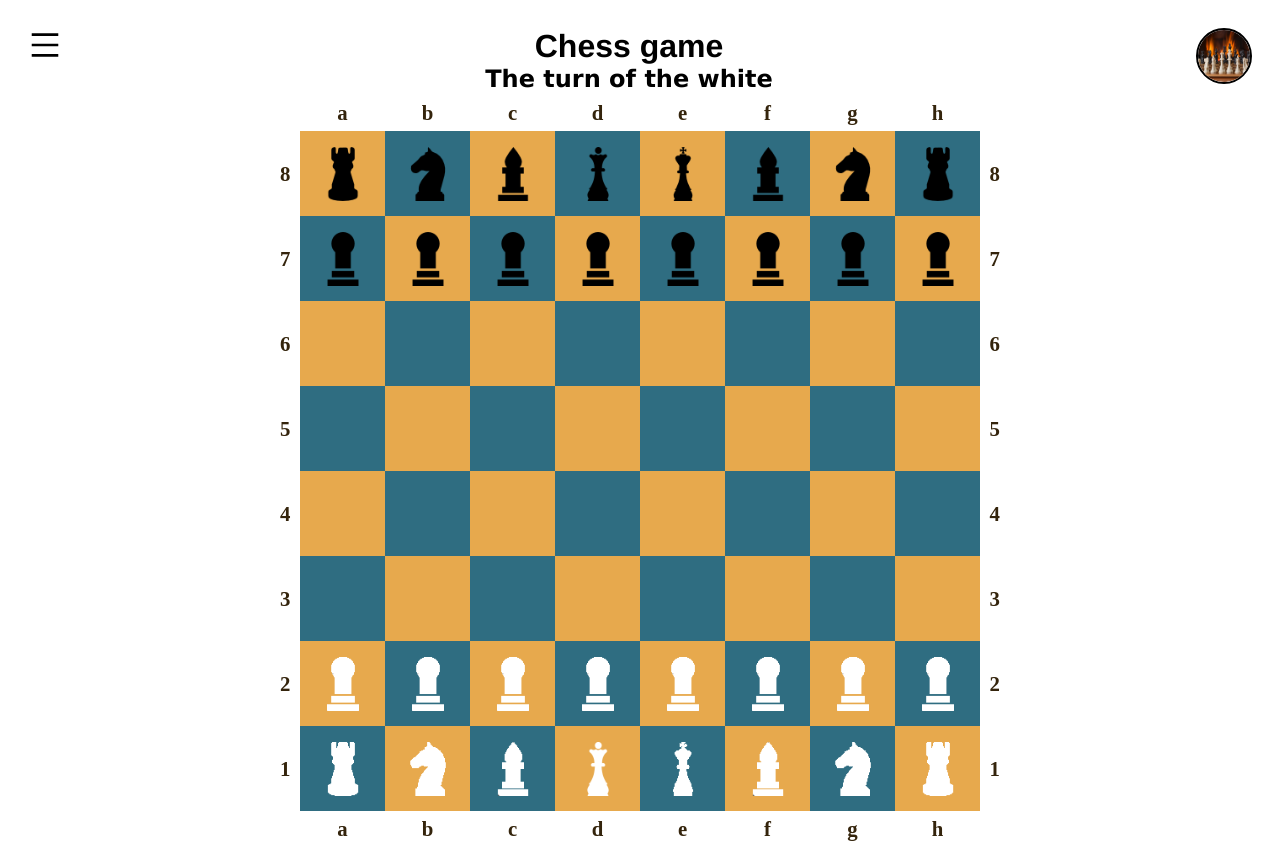
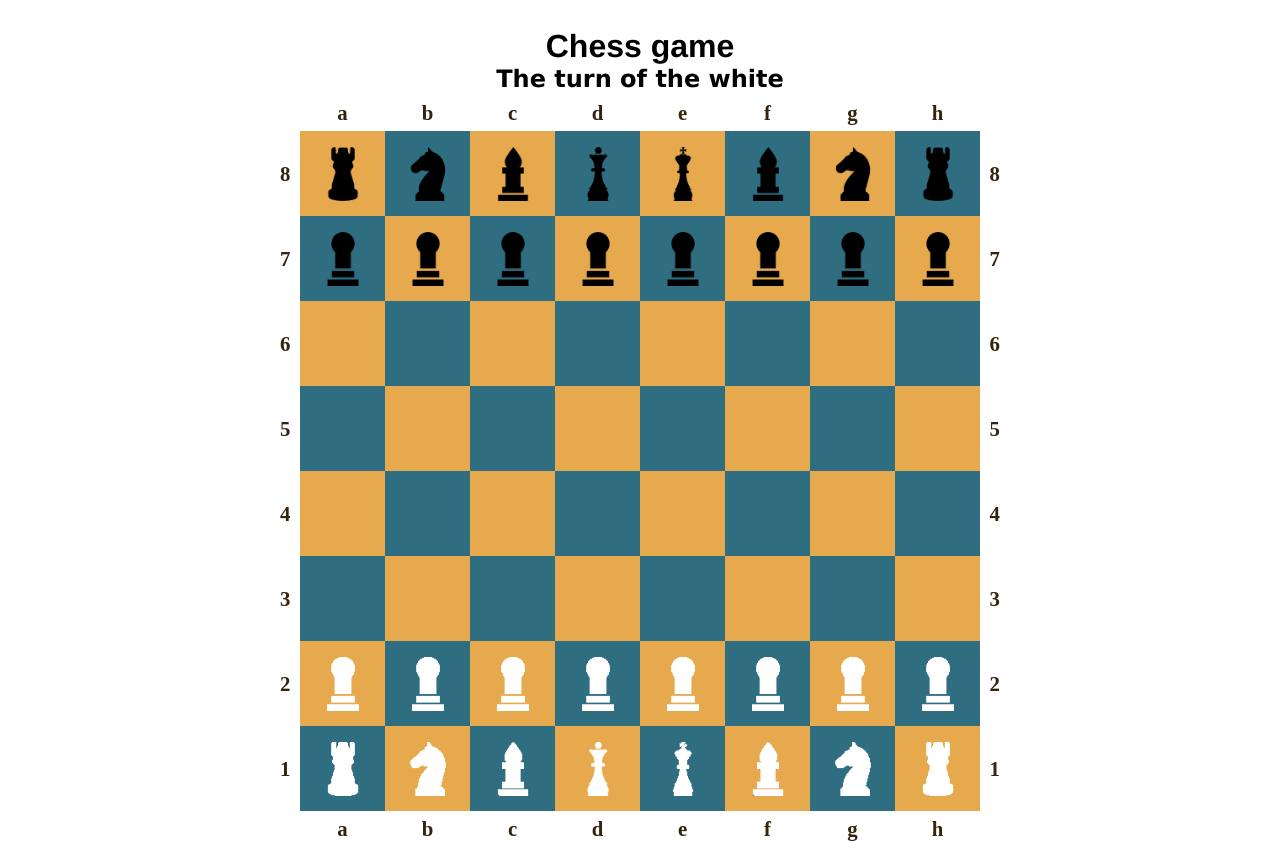
Before and after one commit to Segnities/chess-game, a React (Vite) app: page / in a window 1280 px wide. Built offline with nearby package versions, Linux system fonts and the light colour scheme.

Commit message:
Right && Left menu

```diff
--- a/src/App.tsx
+++ b/src/App.tsx
@@ -11,17 +11,17 @@ import BoardModel from "./models/board-model";
 import { ColorsModel } from "./models/colors-model";
 import PlayerModel from "./models/player-model";
 
-import TimerMenu from "./components/TimerMenu";
+import LeftMenu from "./components/LeftMenu";
 
-import LostFiguresMenu from "./components/LostFiguresMenu";
+import RightMenu from "./components/RightMenu";
 import Title from "./components/Title";
-
 
 import './App.css';
 
 
 function App() {
   const [board, setBoard] = useState<BoardModel>(new BoardModel());
+  const [gameHistory, setGameHistory] = useState<BoardModel[]>([]);
 
   const [whitePlayer, setWhitePlayer] = useState<PlayerModel>(new PlayerModel(ColorsModel.WHITE));
   const [blackPlayer, setBlackPlayer] = useState<PlayerModel>(new PlayerModel(ColorsModel.BLACK));
@@ -64,7 +64,6 @@ function App() {
     setCurrentPlayer(whitePlayer);
   }, []);
 
-
   useEffect(() => {
     startTimer();
   }, [currentPlayer?.color]);
@@ -72,13 +71,14 @@ function App() {
   return (
     <div className="app">
       <div className="app-info">
-        <TimerMenu
+        <LeftMenu
           setLeftDrawerOpen={setLeftDrawerOpen}
           leftDrawerOpen={leftDrawerOpen}
           restart={restart}
+          gameHistrory={gameHistory}
         />
         <Title currentPlayer={currentPlayer} />
-        <LostFiguresMenu
+        <RightMenu
           board={board}
           rightDrawerOpen={rightDrawerOpen}
           setRightDrawerOpen={setRightDrawerOpen}
@@ -95,4 +95,4 @@ function App() {
   )
 }
 
-export default App
+export default App;
--- /dev/null
+++ b/src/components/LeftMenu.tsx
@@ -0,0 +1,22 @@
+import BoardModel from "../models/board-model";
+
+interface LeftMenuProps {
+    setLeftDrawerOpen: (isOpen: boolean) => void;
+    leftDrawerOpen: boolean;
+    gameHistrory: BoardModel[]
+    restart: () => void;
+}
+
+export default function LeftMenu(props:LeftMenuProps) {
+    /* const {
+        leftDrawerOpen,
+        setLeftDrawerOpen,
+        gameHistrory,
+        restart
+    } = props; */
+    return (
+        <div>
+
+        </div>
+    );
+}
--- /dev/null
+++ b/src/components/RightMenu.tsx
@@ -0,0 +1,15 @@
+import BoardModel from "../models/board-model";
+
+interface RightMenuProps {
+    board: BoardModel
+    rightDrawerOpen: boolean;
+    setRightDrawerOpen: (isOpen: boolean) => void;
+}
+
+export default function RightMenu(props: RightMenuProps) {
+    return (
+        <div>
+
+        </div>
+    );
+}
```
Also changed, not shown: src/components/GameHistory.tsx (added).
